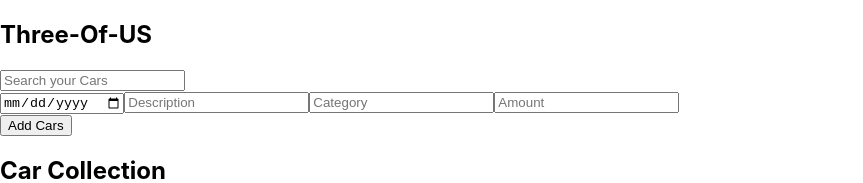
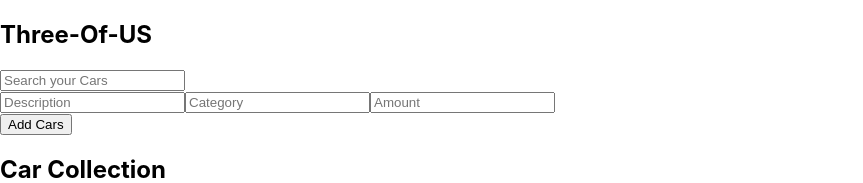
Before and after one commit to iamkinglana/group-4-project, a React (Create React App) app in the folder three-of-us/three-of-us/: page / in a window 1280 px wide. Shown: the top 183 px of the page, without its empty margins (0-863 px from the left). Built offline with nearby package versions, Linux system fonts and the light colour scheme; data requests are answered from the project's data file.

Commit message:
41st Commit

```diff
--- a/three-of-us/three-of-us/src/components/AddCarsForm.js
+++ b/three-of-us/three-of-us/src/components/AddCarsForm.js
@@ -26,7 +26,7 @@ function AddCarsForm({ handleAddCars }) {
 			const jsonRes = await res.json();
 			handleAddCars(jsonRes);
 			setFormData({
-				date: "",
+
 				description: "",
 				category: "",
 				amount: null,
@@ -42,12 +42,7 @@ function AddCarsForm({ handleAddCars }) {
 		<div className="ui segment">
 			<form className="ui form" onSubmit={handlePostCars}>
 				<div className="inline fields">
-					<input
-						type="date"
-						name="date"
-						value={formData.date}
-						onChange={handleChange}
-					/>
+
 					<input
 						type="text"
 						value={formData.description}
```
